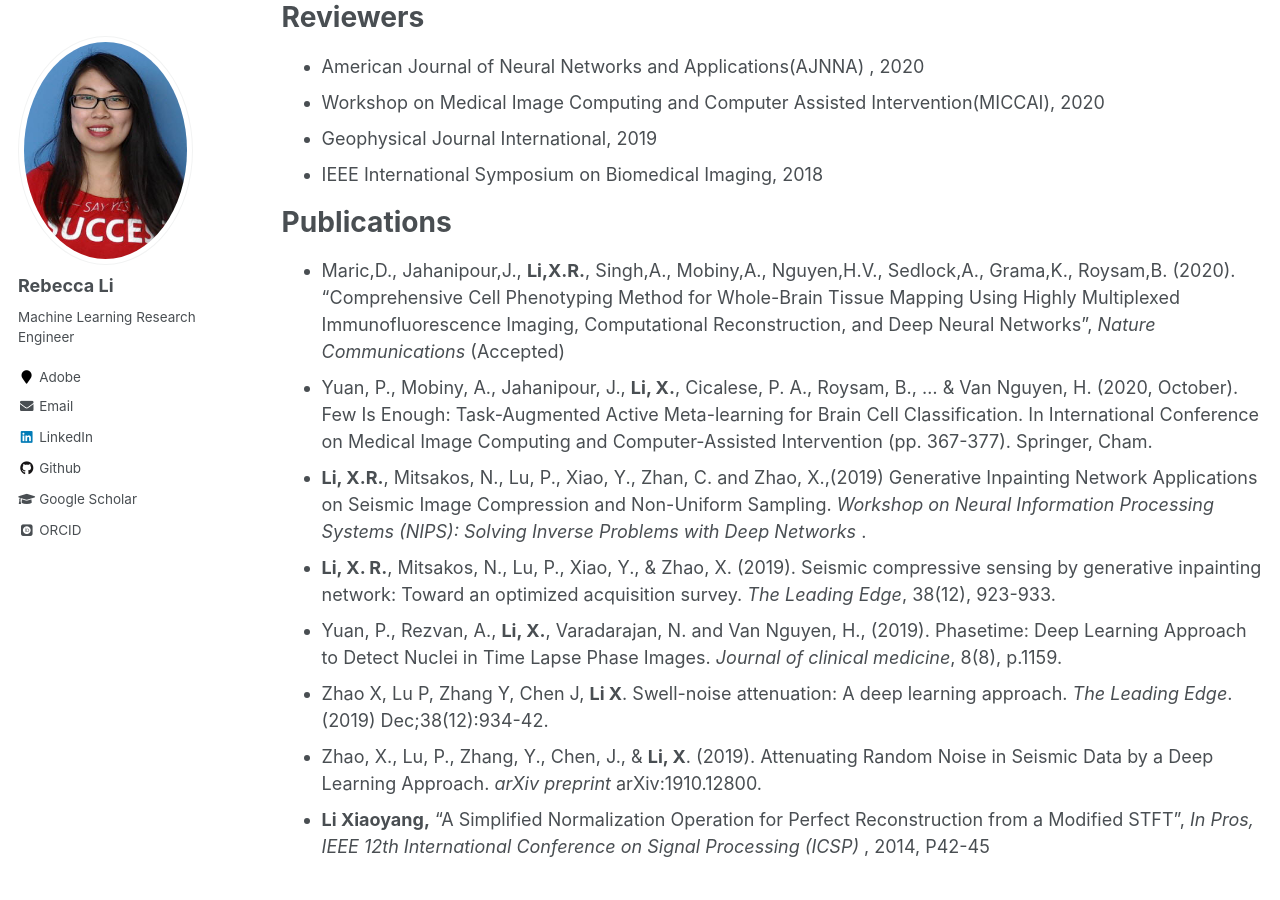
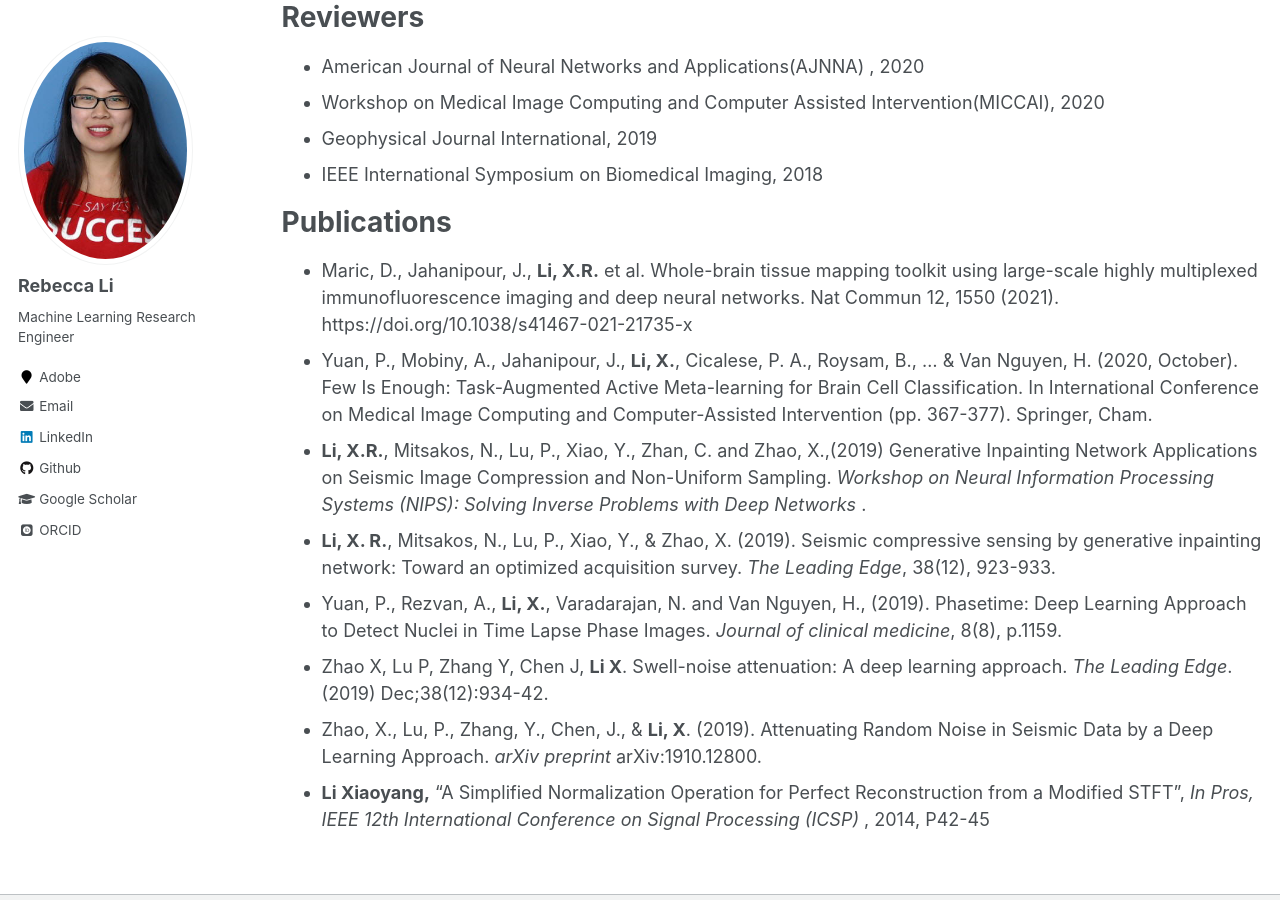
Before and after one commit to Xiaoyang-Rebecca/xiaoyang-rebecca.github.io, a Jekyll site: the page built from _pages/cv.md, in a window 1280 px wide and 900 px high, scrolled down 1322 px. Built offline with Jekyll 4.4.1, drawn with Linux system fonts in a browser that asks for light colours; some web fonts are replaced.

Commit message:
Update cv.md

```diff
--- a/_pages/cv.md
+++ b/_pages/cv.md
@@ -62,7 +62,7 @@
 Publications
 ======
 
--	Maric,D., Jahanipour,J.,  **Li,X.R.**, Singh,A., Mobiny,A., Nguyen,H.V., Sedlock,A., Grama,K., Roysam,B. (2020). "Comprehensive Cell Phenotyping Method for Whole-Brain Tissue Mapping Using Highly Multiplexed Immunofluorescence Imaging, Computational Reconstruction, and Deep Neural Networks", *Nature Communications* (Accepted)
+-	Maric, D., Jahanipour, J., **Li, X.R.** et al. Whole-brain tissue mapping toolkit using large-scale highly multiplexed immunofluorescence imaging and deep neural networks. Nat Commun 12, 1550 (2021). https://doi.org/10.1038/s41467-021-21735-x
 - Yuan, P., Mobiny, A., Jahanipour, J., **Li, X.**, Cicalese, P. A., Roysam, B., ... & Van Nguyen, H. (2020, October). Few Is Enough: Task-Augmented Active Meta-learning for Brain Cell Classification. In International Conference on Medical Image Computing and Computer-Assisted Intervention (pp. 367-377). Springer, Cham.
 - **Li, X.R.**, Mitsakos, N., Lu, P., Xiao, Y., Zhan, C. and Zhao, X.,(2019) Generative Inpainting Network Applications on Seismic Image Compression and Non-Uniform Sampling. *Workshop on Neural Information Processing Systems (NIPS): Solving Inverse Problems with Deep Networks* .
 -	**Li, X. R.**, Mitsakos, N., Lu, P., Xiao, Y., & Zhao, X. (2019). Seismic compressive sensing by generative inpainting network: Toward an optimized acquisition survey. *The Leading Edge*, 38(12), 923-933.
```
